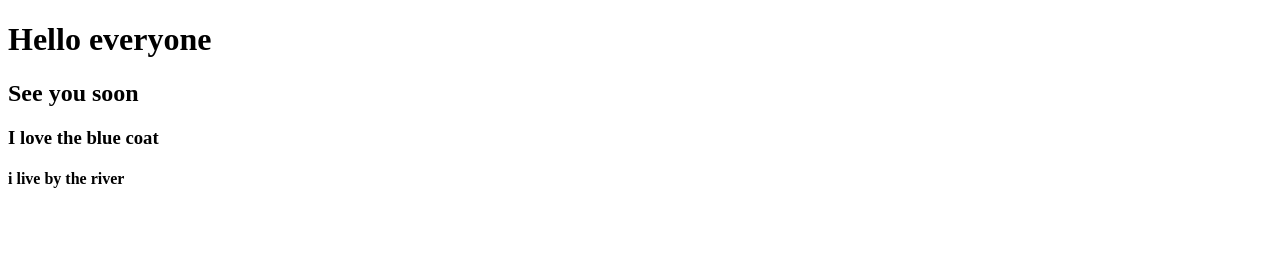
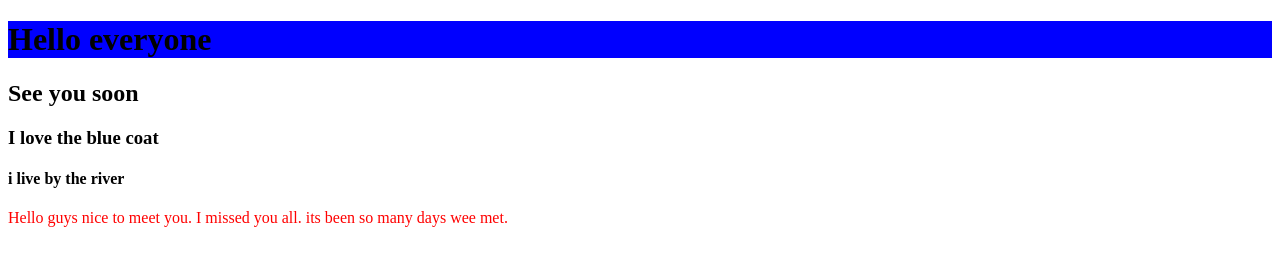
Before and after one commit to esrat-neha09/my-2nd-repo, a plain HTML site: page index.html in a window 1280 px wide. Drawn offline with Linux system fonts and the light colour scheme.

Commit message:
style added

```diff
--- a/index.html
+++ b/index.html
@@ -13,6 +13,7 @@
     <h2> See you soon</h2>
     <h3> I love the blue coat</h3>
     <h4> i live by the river</h4>
+    <p>Hello guys nice to meet you. I missed you all. its been so many days wee met.<br></p>
 </body>
 
 </html>
--- a/style.css
+++ b/style.css
@@ -0,0 +1,2 @@
+p { color: rgb(255, 0, 0);}
+h1 { background-color: blue;}
```
